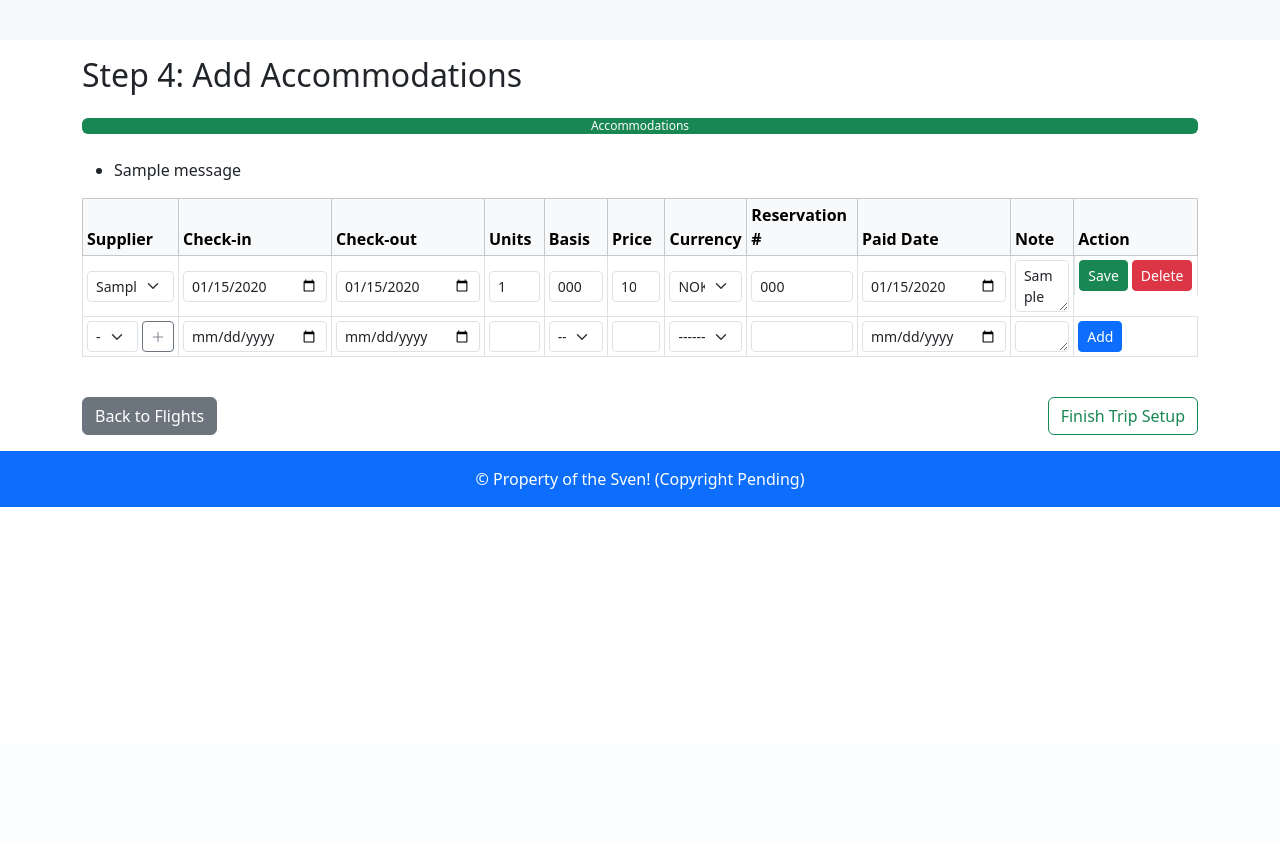
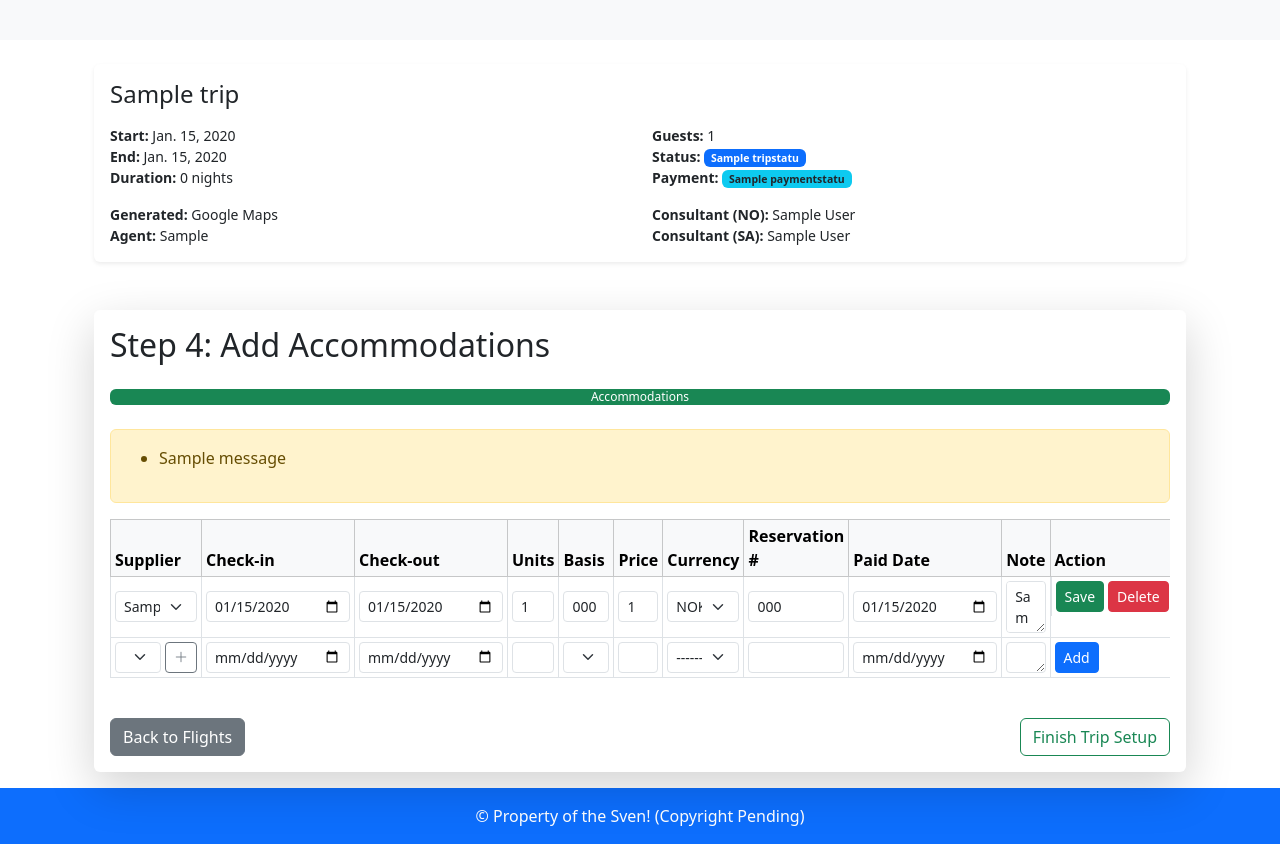
Before and after one commit to the-zulu-viking/GAT-project, a Django app: page /trips/create/1/accommodations in a window 1280 px wide. Shown: the part 56-900 px from the top of the page. Before the commit the page ends 563 px from the top, so only its background shows below. Run offline with Django 5.2, Linux system fonts and the light colour scheme; a user stored in the database is signed in; data comes from the database, SQL or seed files in the repository; tables that the repository leaves empty hold one stand-in row (values such as "Sample post"); one stand-in notice (Sample message) is shown.

Commit message:
fixed error messages

```diff
--- a/TravelPlanner/booking_system/models.py
+++ b/TravelPlanner/booking_system/models.py
@@ -200,12 +200,12 @@ class Accommodation(models.Model):
         return f"{self.trip} -- {self.supplier}"
 
 
-
     def clean(self):
-        """Ensure accommodation dates are correct."""
+        """Ensure accommodation dates are correct order."""
         if self.arrival_date and self.departure_date:
             if self.arrival_date >= self.departure_date:
                 raise ValidationError("Arrival date must be before departure date.")
+
 
 
 
@@ -226,6 +226,13 @@ class Flight(models.Model):
 
     def __str__(self):
         return self.number
+
+    def clean(self):
+        """Ensure  dates are in correct order."""
+        if self.arrival_date and self.departure_date:
+            if self.arrival_date <= self.departure_date:
+                raise ValidationError("Arrival date must be after departure date.")
+
 
 class ServiceType(models.Model):
     title = models.CharField(max_length=255, unique=True)
--- a/TravelPlanner/booking_system/templates/booking_system/trip/add_accommodations.html
+++ b/TravelPlanner/booking_system/templates/booking_system/trip/add_accommodations.html
@@ -1,6 +1,12 @@
 {% extends "base.html" %}
 {% block title %}Add Accommodations{% endblock %}
 {% block body %}
+
+{% include "booking_system/partials/trip_details.html" %}
+
+<div class="container mt-5">
+  <div class="card shadow-lg border-0">
+  <div class="card-body">
 
 <h2 class="mb-4">Step 4: Add Accommodations</h2>
 
@@ -9,11 +15,11 @@
 </div>
 
 {% if messages %}
-  <ul class="messages">
+<div class="alert alert-warning"><ul class="messages">
     {% for message in messages %}
       <li{% if message.tags %} class="{{ message.tags }}"{% endif %}>{{ message }}</li>
     {% endfor %}
-  </ul>
+  </ul> </div>
 {% endif %}
 
 <div class="table-responsive">
@@ -113,5 +119,7 @@
   <a href="{% url 'trip_add_flights' trip.id  %}" class="btn btn-secondary">Back to Flights</a>
   <a href="{% url 'view_trip' trip.id %}" class="btn btn-outline-success">Finish Trip Setup</a>
 </div>
-
+  </div>
+</div>
+</div>
 {% endblock %}
--- a/TravelPlanner/booking_system/views.py
+++ b/TravelPlanner/booking_system/views.py
@@ -6,7 +6,7 @@ from django.contrib.auth.decorators import login_required, permission_required
 from django.http import HttpResponse
 import datetime
 from django.db.models import Q, Sum
-from .utils import search_guests, date_warning
+from .utils import search_guests
 from .models import *
 from .forms import *
 
@@ -243,6 +243,8 @@ def trip_edit_flight(request, trip_id, flight_id):
         form = FlightForm(request.POST, instance=flight)
         if form.is_valid():
             form.save()
+        else:
+            messages.error(request, "Error.")
     return redirect('trip_add_flights', trip_id=trip.id)
 
 @login_required
@@ -268,19 +270,18 @@ def trip_add_accommodations(request, trip_id):
             accommodation.trip = trip
 
             if accommodation.arrival_date and accommodation.arrival_date < trip.start_date:
-                messages.warning(request, "Accommodation arrival is before trip start date.")
+                messages.error(request, " Check-In is before trip start date.")
                 pass
 
             elif accommodation.departure_date and accommodation.departure_date > trip.end_date:
-                messages.warning(request, "Accommodation departure is after trip end date.")
+                messages.error(request, "Check-Out departure is after trip end date.")
                 pass
 
             else:
                 accommodation.save()
                 messages.success(request, "Accommodation added successfully.")
                 return redirect("trip_add_accommodations", trip_id=trip.id)
-        else:
-            messages.error(request, "Please correct the errors in the form.")
+
     else:
         form = AccommodationForm()
 
@@ -313,6 +314,7 @@ def trip_delete_accommodation(request, trip_id, acc_id):
     trip = get_object_or_404(Trip, id=trip_id)
     accommodation = get_object_or_404(Accommodation, id=acc_id, trip=trip)
     if request.method == "POST":
+        messages.success(request, "Accommodation updated successfully.")
         accommodation.delete()
     return redirect("trip_add_accommodations", trip_id=trip.id)
 
```
Also changed, not shown: TravelPlanner/booking_system/templates/booking_system/trip/add_flights.html (+11 -0 lines), TravelPlanner/booking_system/utils.py (+0 -7 lines).
